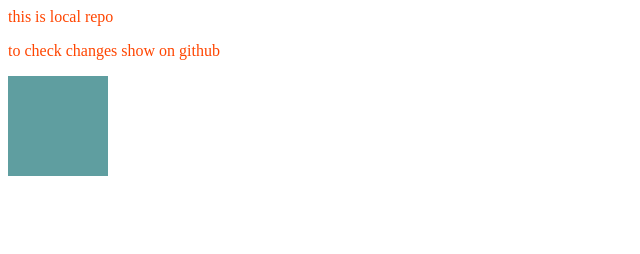
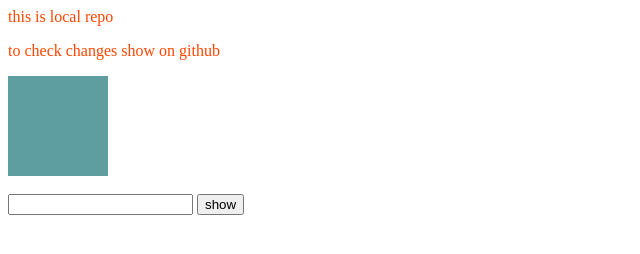
Before and after one commit to himalay-bambhaniya/local-repo, a plain HTML site: page index.html in a window 1280 px wide. Shown: the whole page, without its empty margins (0-640 px from the left). Drawn offline with Linux system fonts and the light colour scheme.

Commit message:
added input tag

```diff
--- a/index.html
+++ b/index.html
@@ -12,6 +12,13 @@
     <p>to check changes show on github</p>
 
     <div class="container"> </div>
+    <br>
+    <div class="show-name">
+        <input type="text" name="user name" id="input">
+        <button onclick="showText()">show</button>
+        <p id="user-name"></p>
+    </div>
+    <script src="./script.js"></script>
 </body>
 
 </html>
--- /dev/null
+++ b/script.js
@@ -0,0 +1,8 @@
+function showText() {
+  let value = document.getElementById("input").value;
+  if (value) {
+    document.getElementById("user-name").innerText = value;
+  } else {
+    document.getElementById("user-name").innerText = "value not get";
+  }
+}
```
